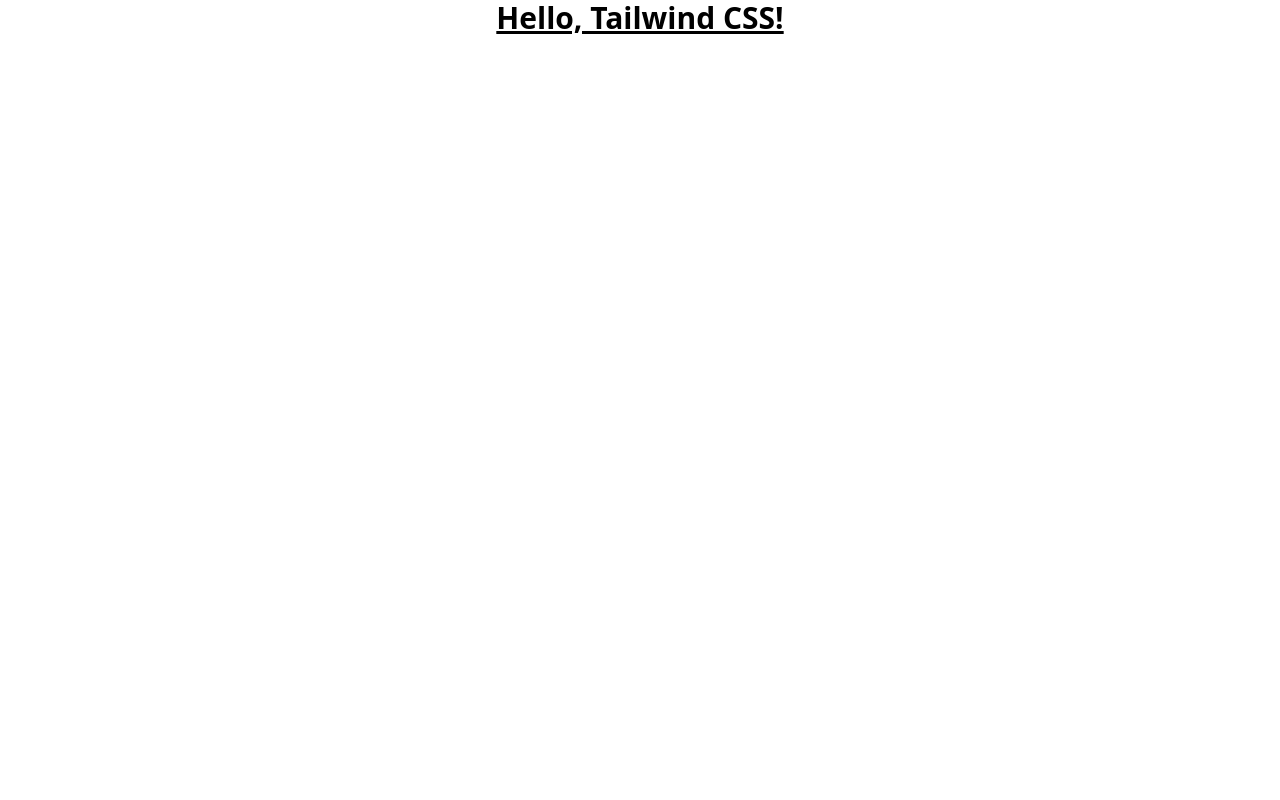
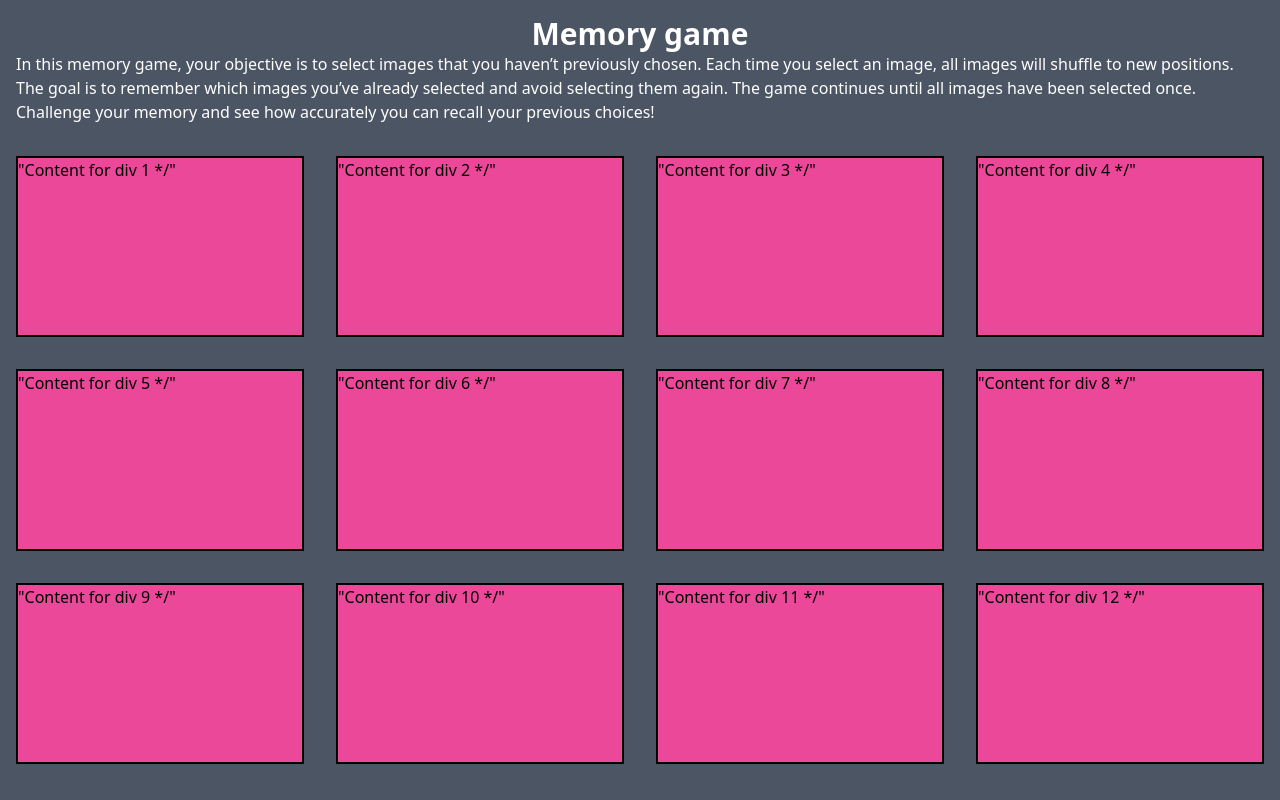
Before and after one commit to disc3110/op-memory-card, a React (Vite) app: page / in a window 1280 px wide. Built offline with nearby package versions, Linux system fonts and the light colour scheme.

Commit message:
create basic ouline of the page

```diff
--- a/src/App.jsx
+++ b/src/App.jsx
@@ -3,10 +3,23 @@
 function App() {
 
   return (
-    <div className="text-center">
-      <h1 className="text-3xl font-bold underline">
-        Hello, Tailwind CSS!
-      </h1>
+    <div className="h-screen w-screen bg-gray-600">
+      <div className='p-4'>
+        <h1 className='text-white text-center font-extrabold text-3xl'>Memory game</h1>
+        <div className='text-white'>
+          In this memory game, your objective is to select images that you haven’t previously chosen.
+          Each time you select an image, all images will shuffle to new positions. The goal is to remember
+          which images you’ve already selected and avoid selecting them again. The game continues until all images
+          have been selected once. Challenge your memory and see how accurately you can recall your previous choices!
+        </div>
+      </div>
+      <div className="grid grid-cols-3 sm:grid-cols-4 h-[80vh]">
+        {Array.from({ length: 12 }, (_, i) => (
+          <div key={i} className="border-2 border-black outline-4 bg-pink-500 m-4">
+            "Content for div {i + 1} */"
+          </div>
+        ))}
+      </div>
     </div>
   )
 }
```
